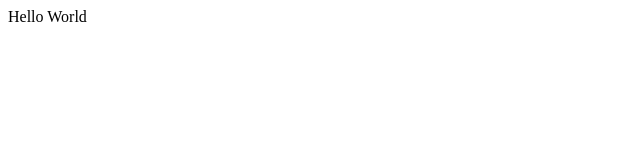
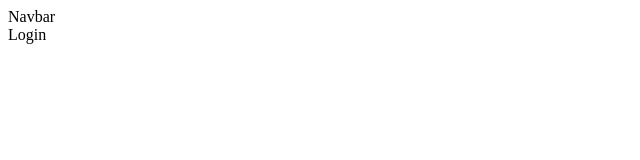
Before and after one commit to kvegilla94/weather-app, a React (Vite) app: page / in a window 1280 px wide. Shown: the top 160 px of the page, without its empty margins (0-640 px from the left). Built offline with nearby package versions, Linux system fonts and the light colour scheme.

Commit message:
✨ - Added routing for our screens

```diff
--- a/package.json
+++ b/package.json
@@ -11,7 +11,8 @@
   },
   "dependencies": {
     "react": "^18.2.0",
-    "react-dom": "^18.2.0"
+    "react-dom": "^18.2.0",
+    "react-router-dom": "^6.21.3"
   },
   "devDependencies": {
     "@types/react": "^18.2.43",
--- a/src/main.tsx
+++ b/src/main.tsx
@@ -1,9 +1,23 @@
 import React from "react";
 import ReactDOM from "react-dom/client";
 import "./index.css";
+import { RouterProvider, createBrowserRouter } from "react-router-dom";
+import Root from "./routes/Root";
+
+const router = createBrowserRouter([
+  {
+    path: "/",
+    element: <Root />,
+    children: [
+      { index: true, element: <div>Login</div> },
+      { path: "home", element: <div>Home</div> },
+      { path: "weather", element: <div>Weather</div> },
+    ],
+  },
+]);
 
 ReactDOM.createRoot(document.getElementById("root")!).render(
   <React.StrictMode>
-    <div>Hello World</div>
+    <RouterProvider router={router} />
   </React.StrictMode>
 );
--- /dev/null
+++ b/src/routes/Home.tsx
@@ -0,0 +1,5 @@
+const Home = () => {
+  return <div>Home</div>;
+};
+
+export default Home;
--- /dev/null
+++ b/src/routes/Login.tsx
@@ -0,0 +1,5 @@
+const Login = () => {
+  return <div>Login</div>;
+};
+
+export default Login;
--- /dev/null
+++ b/src/routes/Root.tsx
@@ -0,0 +1,12 @@
+import { Outlet } from "react-router-dom";
+
+const Root = () => {
+  return (
+    <div>
+      <div>Navbar</div>
+      <Outlet />
+    </div>
+  );
+};
+
+export default Root;
--- /dev/null
+++ b/src/routes/Weather.tsx
@@ -0,0 +1,5 @@
+const Weather = () => {
+  return <div>Weather</div>;
+};
+
+export default Weather;
```
Also changed, not shown: 1 other file (tests, documents, lock files or other folders).
